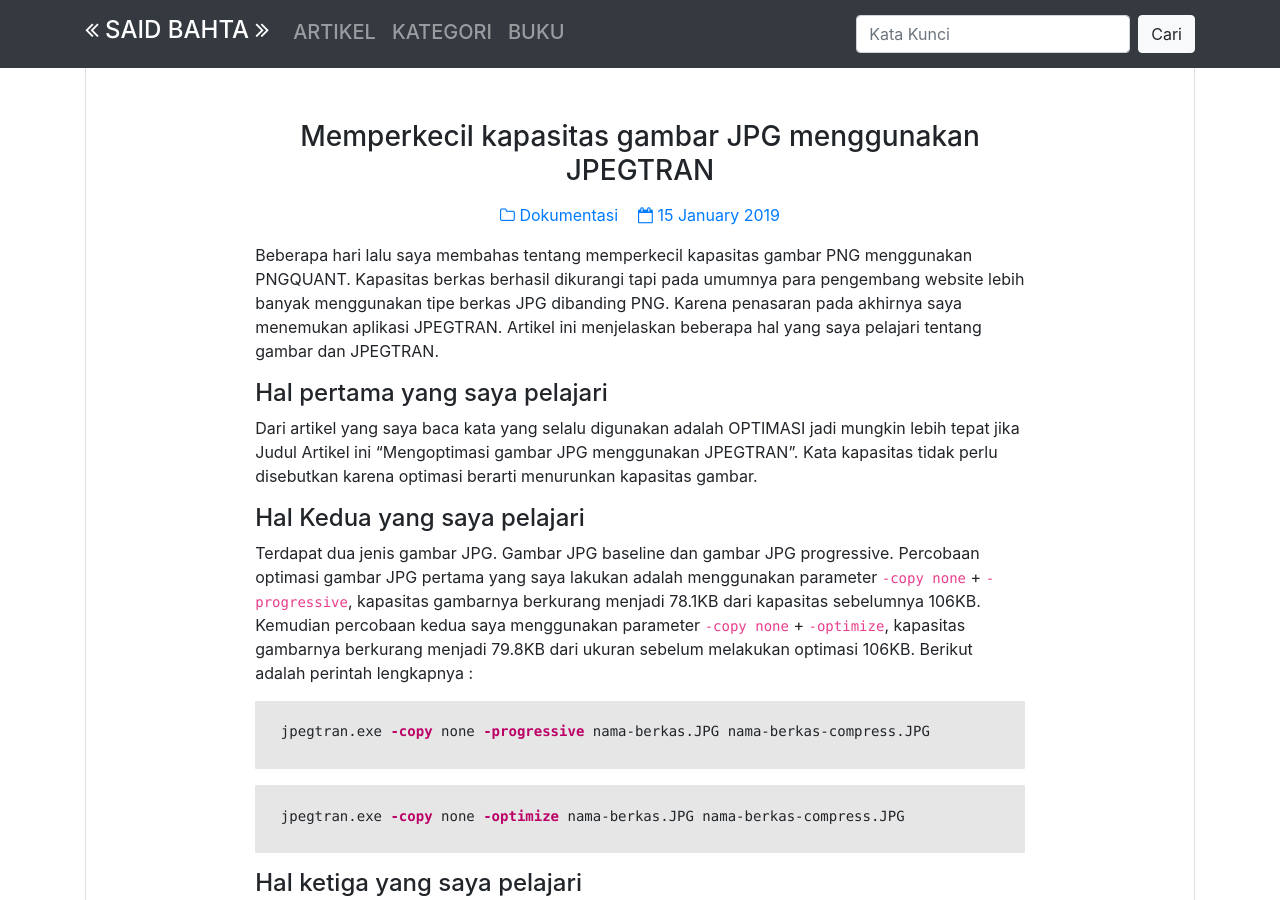
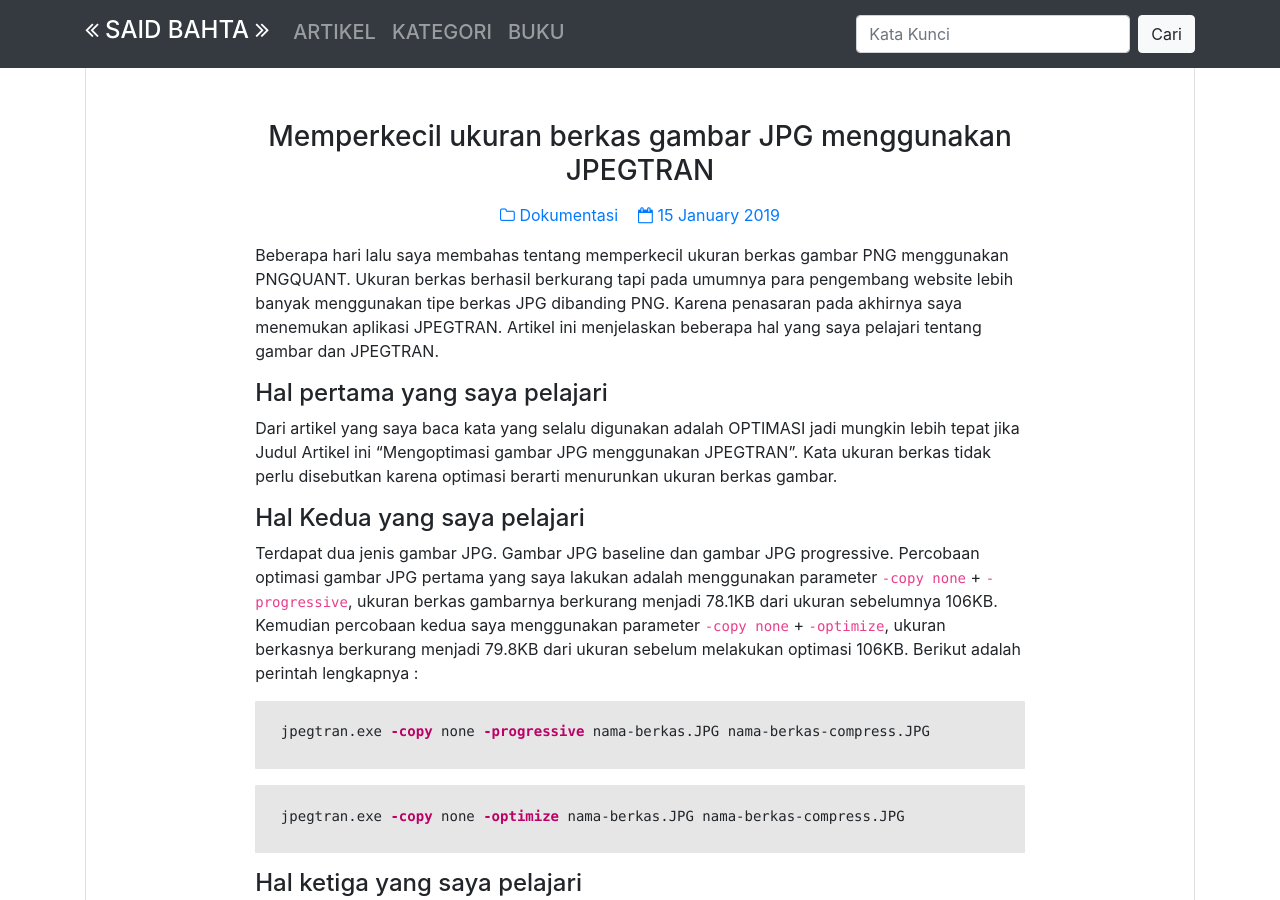
Before and after one commit to surtinaali/blog, a Jekyll site: the page built from _posts/2019-15-01-jpgtran-compress.markdown, in a window 1280 px wide and 900 px high. Built offline with Jekyll 4.4.1, drawn with Linux system fonts in a browser that asks for light colours; comment, search, counter and statistics services are not loaded.

Commit message:
ganti kata kapasitas dengan ukuran berkas

```diff
--- a/_posts/2018-12-27-memperkecil-ukuran-png.markdown
+++ b/_posts/2018-12-27-memperkecil-ukuran-png.markdown
@@ -1,12 +1,12 @@
 ---
 layout:     post
-title:      Memperkecil kapasitas gambar PNG menggunakan PNGQUANT
+title:      Memperkecil ukuran berkas gambar PNG menggunakan PNGQUANT
 date:       2018-12-11 10:47:00 +0900
 categories: dokumentasi
 img_path:   assets/img/post/190115b.svg
 ---
 
-Kapasitas gambar yang besar sering menjadi masalah pada saat loading sebuah website. Banyak trik yang bisa dilakukan untuk mempercepat waktu tunggu pada saat gambar diload untuk ditampilkan. Salah satu trik yang sering digunakan adalah dengan memperkecil kapasitas gambar.
+Ukuran berkas gambar yang besar sering menjadi masalah pada saat loading sebuah website. Banyak trik yang bisa dilakukan untuk mempercepat waktu tunggu pada saat gambar diload untuk ditampilkan. Salah satu trik yang sering digunakan adalah dengan memperkecil ukuran berkas.
 
 PNGQUANT adalah sebuah aplikasi compress khusus untuk gambar dengan tipe berkas PNG. PNGQUANT melakukan compress [_baca: memperkecil_] ukurang gambar dengan mengkonfersi gambar PNG 32bit menjadi gambar PNG 8bit.
 
--- a/_posts/2019-15-01-jpgtran-compress.markdown
+++ b/_posts/2019-15-01-jpgtran-compress.markdown
@@ -1,19 +1,19 @@
 ---
 layout:     post
-title:      Memperkecil kapasitas gambar JPG menggunakan JPEGTRAN
+title:      Memperkecil ukuran berkas gambar JPG menggunakan JPEGTRAN
 date:       2019-01-15 15:02:00 +0900
 categories: dokumentasi
 img_path:   assets/img/post/190115.svg
 ---
 
-Beberapa hari lalu saya membahas tentang memperkecil kapasitas gambar PNG menggunakan PNGQUANT. Kapasitas berkas berhasil dikurangi tapi pada umumnya para pengembang website lebih banyak menggunakan tipe berkas JPG dibanding PNG. Karena penasaran pada akhirnya saya menemukan aplikasi JPEGTRAN. Artikel ini menjelaskan beberapa hal yang saya pelajari tentang gambar dan JPEGTRAN.
+Beberapa hari lalu saya membahas tentang memperkecil ukuran berkas gambar PNG menggunakan PNGQUANT. Ukuran berkas berhasil berkurang tapi pada umumnya para pengembang website lebih banyak menggunakan tipe berkas JPG dibanding PNG. Karena penasaran pada akhirnya saya menemukan aplikasi JPEGTRAN. Artikel ini menjelaskan beberapa hal yang saya pelajari tentang gambar dan JPEGTRAN.
 
 #### Hal pertama yang saya pelajari
 
-Dari artikel yang saya baca kata yang selalu digunakan adalah OPTIMASI jadi mungkin lebih tepat jika Judul Artikel ini "Mengoptimasi gambar JPG menggunakan JPEGTRAN". Kata kapasitas tidak perlu disebutkan karena optimasi berarti menurunkan kapasitas gambar.
+Dari artikel yang saya baca kata yang selalu digunakan adalah OPTIMASI jadi mungkin lebih tepat jika Judul Artikel ini "Mengoptimasi gambar JPG menggunakan JPEGTRAN". Kata ukuran berkas tidak perlu disebutkan karena optimasi berarti menurunkan ukuran berkas gambar.
 
 #### Hal Kedua yang saya pelajari
-Terdapat dua jenis gambar JPG. Gambar JPG baseline dan gambar JPG progressive. Percobaan optimasi gambar JPG pertama yang saya lakukan adalah menggunakan parameter `-copy none` + `-progressive`, kapasitas gambarnya berkurang menjadi 78.1KB dari kapasitas sebelumnya 106KB. Kemudian percobaan kedua saya menggunakan parameter `-copy none` + `-optimize`, kapasitas gambarnya berkurang menjadi 79.8KB dari ukuran sebelum melakukan optimasi 106KB. Berikut adalah perintah lengkapnya :
+Terdapat dua jenis gambar JPG. Gambar JPG baseline dan gambar JPG progressive. Percobaan optimasi gambar JPG pertama yang saya lakukan adalah menggunakan parameter `-copy none` + `-progressive`, ukuran berkas gambarnya berkurang menjadi 78.1KB dari ukuran sebelumnya 106KB. Kemudian percobaan kedua saya menggunakan parameter `-copy none` + `-optimize`, ukuran berkasnya berkurang menjadi 79.8KB dari ukuran sebelum melakukan optimasi 106KB. Berikut adalah perintah lengkapnya :
 
 {% highlight POWERSHELL %}
 jpegtran.exe -copy none -progressive nama-berkas.JPG nama-berkas-compress.JPG
```
